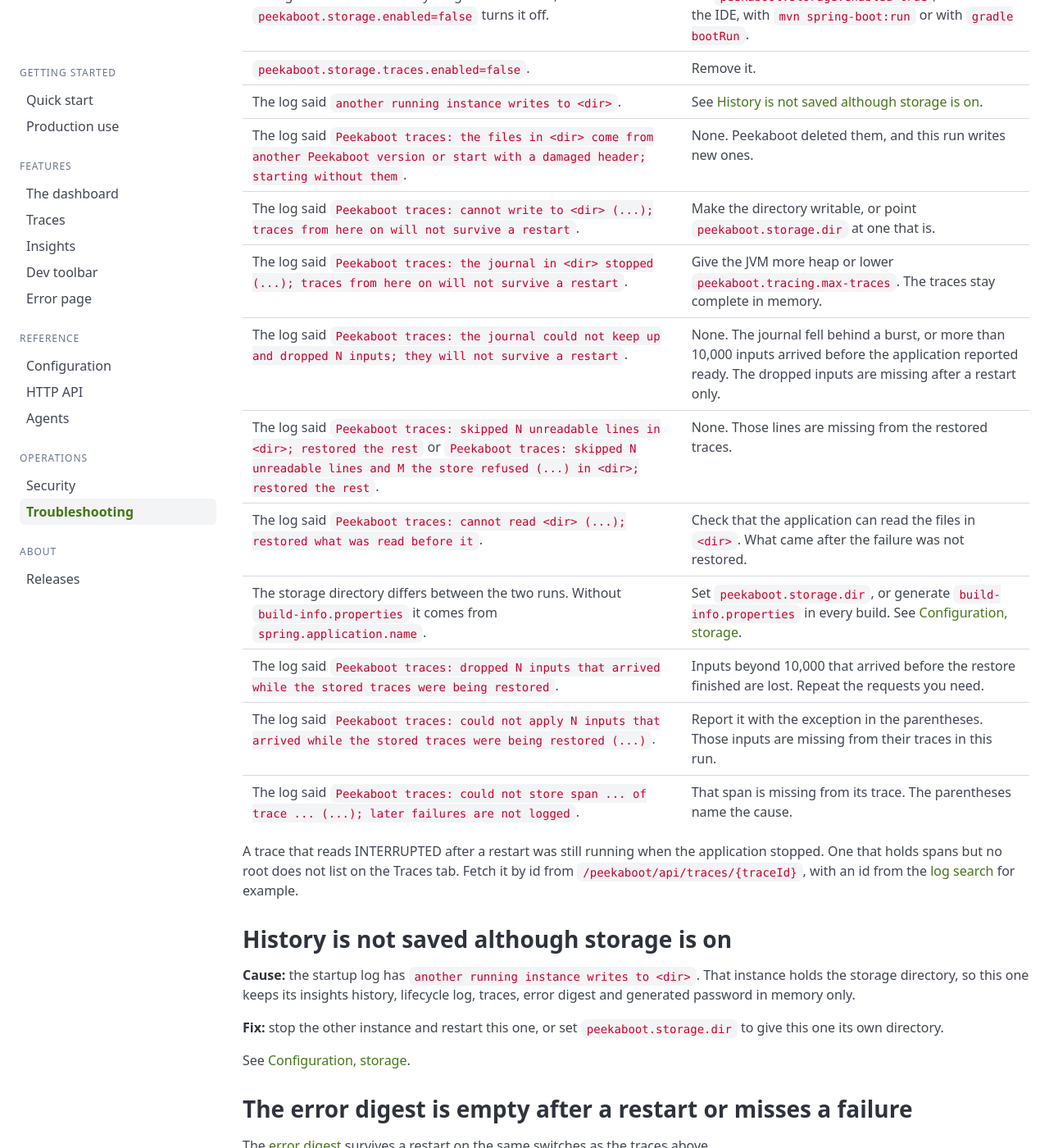
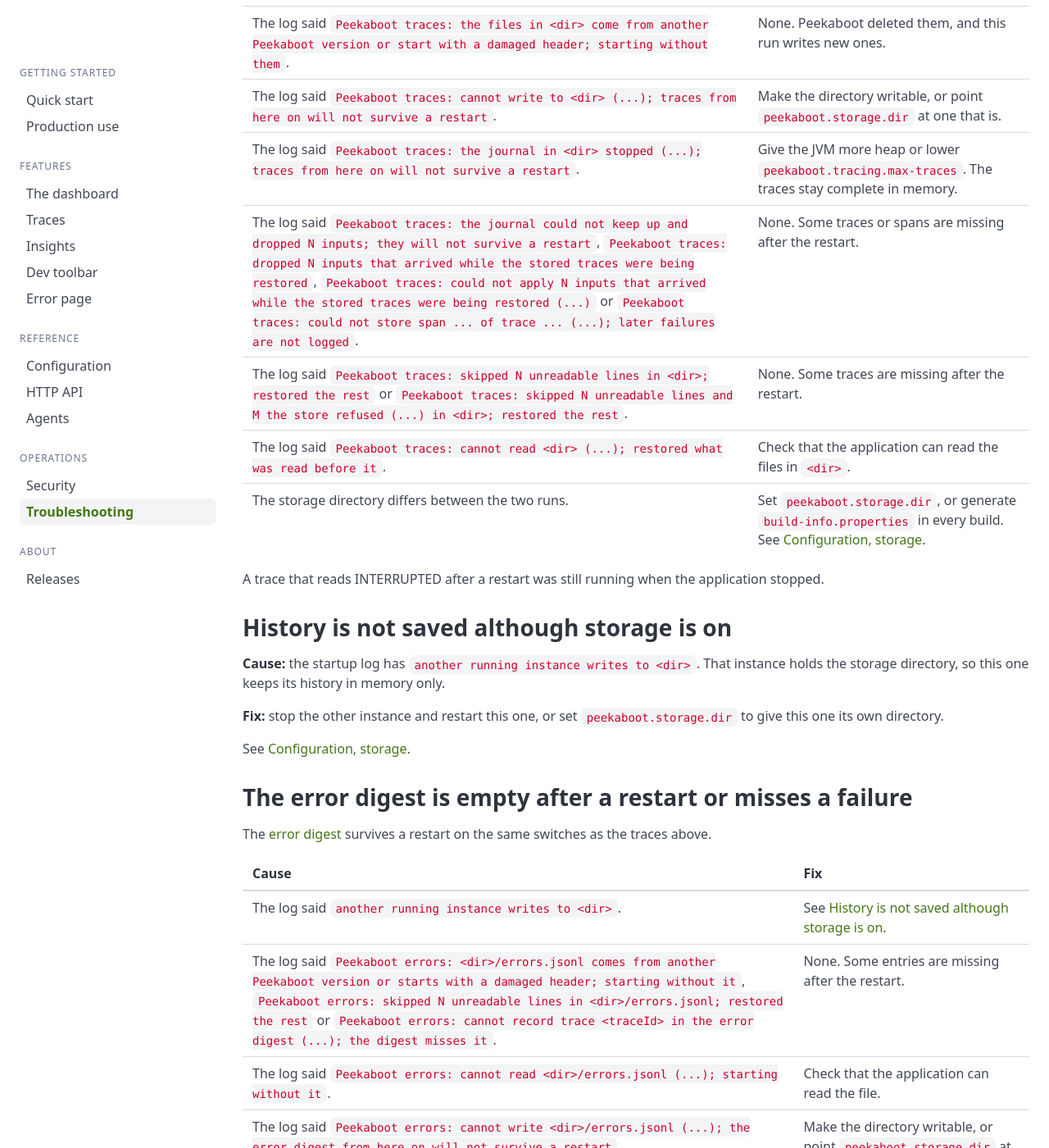
Before and after one commit to peekaboot-org/peekaboot-org.github.io, a Jekyll site: the page built from docs/troubleshooting.md, in a window 1280 px wide and 1400 px high, scrolled down 1622 px. Shown: the whole window at 82% size. Built offline with Jekyll 4.4.1, drawn with Linux system fonts in a browser that asks for light colours; some of the changed text lies outside the part shown.

Commit message:
docs: drop rare causes from troubleshooting

```diff
--- a/docs/troubleshooting.md
+++ b/docs/troubleshooting.md
@@ -11,12 +11,10 @@ permalink: /docs/troubleshooting/
 | Peekaboot is off. It is off by default for a deployment or a test. | Set `peekaboot.enabled=true` in `application.yml`, an environment variable or a system property. See [Configuration, when Peekaboot is on]({{ '/docs/configuration/' | relative_url }}#when-peekaboot-is-on). |
 | You develop inside a devcontainer or GitHub Codespaces. Those count as containers. | Set `peekaboot.enabled=true` and the feature switches you want, such as `peekaboot.dev-toolbar.enabled`, explicitly. See [Configuration, containers]({{ '/docs/configuration/' | relative_url }}#container-markers). |
 | The application sets `server.servlet.context-path`. | Open the dashboard under that path, for example `/my-app/peekaboot`. The `/peekaboot` part cannot be changed. |
-| The application sets `spring.mvc.servlet.path`. | Open the dashboard under the DispatcherServlet's path, for example `/app/peekaboot/`. The startup summary prints the right URL. The `/peekaboot` part cannot be changed. |
+| The application sets `spring.mvc.servlet.path`. | Open the dashboard under that path, for example `/app/peekaboot/`. |
 | The application is reactive (WebFlux) or not a web application. | None. Peekaboot's dashboard needs a servlet web application. |
-| Spring Boot Actuator is not on the classpath. | Keep `spring-boot-starter-actuator`, which the Peekaboot starter brings in. |
 
-The startup summary's `Peekaboot Dashboard` line shows the URL. It is missing where no
-dashboard is served, and the whole summary is missing with `peekaboot.lifecycle.enabled=false`.
+The startup summary's `Peekaboot Dashboard` line shows the URL.
 
 ## Peekaboot is off in `@SpringBootTest` {#disabled-in-springboottest}
 
@@ -37,7 +35,7 @@ Check `tracingSpansPossible` in `GET /peekaboot/api/features`. With it `false` t
 | `tracingSpansPossible` | Cause | Fix |
 |---|---|---|
 | `false` | No OpenTelemetry SDK on the classpath. | Keep `spring-boot-starter-opentelemetry`, which the Peekaboot starter brings in. See [Production use]({{ '/docs/in-production/' | relative_url }}#class-path). |
-| `true` | Your configuration sets `management.tracing.sampling.probability` to `0`, which beats Peekaboot's `1.0`. A value between `0` and `1` records only that share of requests. | Check the effective value on the Environment tab and remove or raise your setting. |
+| `true` | Your configuration sets `management.tracing.sampling.probability` to `0`, which beats Peekaboot's `1.0`. | Check the effective value on the Environment tab and remove or raise your setting. |
 
 A Traces tab that is missing altogether means `peekaboot.tracing.enabled=false`.
 
@@ -51,24 +49,17 @@ A Traces tab that is missing altogether means `peekaboot.tracing.enabled=false`.
 | The log said `Peekaboot traces: the files in <dir> come from another Peekaboot version or start with a damaged header; starting without them`. | None. Peekaboot deleted them, and this run writes new ones. |
 | The log said `Peekaboot traces: cannot write to <dir> (...); traces from here on will not survive a restart`. | Make the directory writable, or point `peekaboot.storage.dir` at one that is. |
 | The log said `Peekaboot traces: the journal in <dir> stopped (...); traces from here on will not survive a restart`. | Give the JVM more heap or lower `peekaboot.tracing.max-traces`. The traces stay complete in memory. |
-| The log said `Peekaboot traces: the journal could not keep up and dropped N inputs; they will not survive a restart`. | None. The journal fell behind a burst, or more than 10,000 inputs arrived before the application reported ready. The dropped inputs are missing after a restart only. |
-| The log said `Peekaboot traces: skipped N unreadable lines in <dir>; restored the rest` or `Peekaboot traces: skipped N unreadable lines and M the store refused (...) in <dir>; restored the rest`. | None. Those lines are missing from the restored traces. |
-| The log said `Peekaboot traces: cannot read <dir> (...); restored what was read before it`. | Check that the application can read the files in `<dir>`. What came after the failure was not restored. |
-| The storage directory differs between the two runs. Without `build-info.properties` it comes from `spring.application.name`. | Set `peekaboot.storage.dir`, or generate `build-info.properties` in every build. See [Configuration, storage]({{ '/docs/configuration/' | relative_url }}#peekabootstorage). |
-| The log said `Peekaboot traces: dropped N inputs that arrived while the stored traces were being restored`. | Inputs beyond 10,000 that arrived before the restore finished are lost. Repeat the requests you need. |
-| The log said `Peekaboot traces: could not apply N inputs that arrived while the stored traces were being restored (...)`. | Report it with the exception in the parentheses. Those inputs are missing from their traces in this run. |
-| The log said `Peekaboot traces: could not store span ... of trace ... (...); later failures are not logged`. | That span is missing from its trace. The parentheses name the cause. |
+| The log said `Peekaboot traces: the journal could not keep up and dropped N inputs; they will not survive a restart`, `Peekaboot traces: dropped N inputs that arrived while the stored traces were being restored`, `Peekaboot traces: could not apply N inputs that arrived while the stored traces were being restored (...)` or `Peekaboot traces: could not store span ... of trace ... (...); later failures are not logged`. | None. Some traces or spans are missing after the restart. |
+| The log said `Peekaboot traces: skipped N unreadable lines in <dir>; restored the rest` or `Peekaboot traces: skipped N unreadable lines and M the store refused (...) in <dir>; restored the rest`. | None. Some traces are missing after the restart. |
+| The log said `Peekaboot traces: cannot read <dir> (...); restored what was read before it`. | Check that the application can read the files in `<dir>`. |
+| The storage directory differs between the two runs. | Set `peekaboot.storage.dir`, or generate `build-info.properties` in every build. See [Configuration, storage]({{ '/docs/configuration/' | relative_url }}#peekabootstorage). |
 
 A trace that reads INTERRUPTED after a restart was still running when the application stopped.
-One that holds spans but no root does not list on the Traces tab. Fetch it by id from
-`/peekaboot/api/traces/{traceId}`, with an id from the [log
-search]({{ '/docs/api/' | relative_url }}#log-search) for example.
 
 ## History is not saved although storage is on {#second-instance}
 
 **Cause:** the startup log has `another running instance writes to <dir>`. That instance holds
-the storage directory, so this one keeps its insights history, lifecycle log, traces, error
-digest and generated password in memory only.
+the storage directory, so this one keeps its history in memory only.
 
 **Fix:** stop the other instance and restart this one, or set `peekaboot.storage.dir` to give
 this one its own directory.
@@ -83,17 +74,14 @@ same switches as the traces above.
 | Cause | Fix |
 |---|---|
 | The log said `another running instance writes to <dir>`. | See [History is not saved although storage is on](#second-instance). |
-| The log said `Peekaboot errors: <dir>/errors.jsonl comes from another Peekaboot version or starts with a damaged header; starting without it`. | None. Peekaboot deleted it, and a new file starts with the next recorded failure. |
+| The log said `Peekaboot errors: <dir>/errors.jsonl comes from another Peekaboot version or starts with a damaged header; starting without it`, `Peekaboot errors: skipped N unreadable lines in <dir>/errors.jsonl; restored the rest` or `Peekaboot errors: cannot record trace <traceId> in the error digest (...); the digest misses it`. | None. Some entries are missing after the restart. |
 | The log said `Peekaboot errors: cannot read <dir>/errors.jsonl (...); starting without it`. | Check that the application can read the file. |
-| The log said `Peekaboot errors: skipped N unreadable lines in <dir>/errors.jsonl; restored the rest`. | None. Those entries are missing. |
 | The log said `Peekaboot errors: cannot write <dir>/errors.jsonl (...); the error digest from here on will not survive a restart`. | Make the directory writable, or point `peekaboot.storage.dir` at one that is. |
-| The log said `Peekaboot errors: cannot record trace <traceId> in the error digest (...); the digest misses it`. | Report it with the exception in the parentheses. The digest misses that failure. Its trace stays in the store. |
 
 ## Traces arrive late in tests {#traces-late-or-empty-in-tests}
 
 **Cause:** spans arrive after a short delay. A test that reads `/peekaboot/api/traces/**` right
-after its request sees none. Until the trace's root span arrives,
-`/peekaboot/api/traces/{traceId}` answers `200` with `summary.complete` set to `false`.
+after its request sees none.
 
 **Fix:** shorten the [export
 delay]({{ '/docs/configuration/' | relative_url }}#what-peekaboot-sets-in-your-application) in
@@ -110,8 +98,7 @@ management:
 ## A trace shows a TRUNCATED badge or fewer queries than expected {#traces-tab-truncated}
 
 **Cause:** the trace hit `peekaboot.tracing.max-spans-per-trace` (default `500`). The oldest
-spans were dropped, and their queries with them. The badge stays on that trace. Without the
-badge, the query count is complete.
+spans were dropped, and their queries with them.
 
 **Fix:** raise `peekaboot.tracing.max-spans-per-trace`. See [Configuration, query-heavy
 application]({{ '/docs/configuration/' | relative_url }}#query-heavy-application).
@@ -120,9 +107,9 @@ application]({{ '/docs/configuration/' | relative_url }}#query-heavy-application
 
 | Cause | Fix |
 |---|---|
-| Tracing is off. Logs are captured only while `peekaboot.tracing.enabled` is on. | Remove `peekaboot.tracing.enabled: false`. |
+| Tracing is off. | Remove `peekaboot.tracing.enabled: false`. |
 | The application does not log through Logback. | None. Log capture works with Logback only. |
-| The log line was written on a thread without the trace context. It is kept with the lines written outside any trace, the newest [`peekaboot.tracing.max-untraced-logs`]({{ '/docs/configuration/' | relative_url }}#peekaboottracing) of them. | Find it with `GET /peekaboot/api/logs?q=<text>`. For `@Async` and other executor work, see [the next entry](#async-work-missing). |
+| The log line was written on a thread without the trace context. | Find it with `GET /peekaboot/api/logs?q=<text>`. For `@Async` and other executor work, see [the next entry](#async-work-missing). |
 
 See [Traces, what gets recorded]({{ '/docs/traces/' | relative_url }}#what-gets-captured).
 
@@ -131,8 +118,7 @@ See [Traces, what gets recorded]({{ '/docs/traces/' | relative_url }}#what-gets-
 {% include facts/propagate-context.md %}
 
 Also check that `peekaboot.tracing.async` and `peekaboot.tracing.enabled` are not set to
-`false`. An application that declares its own `Executor` bean also needs
-`spring.task.execution.mode=force`. See [Traces, background
+`false`. See [Traces, background
 work]({{ '/docs/traces/' | relative_url }}#background-work).
 
 ## The toolbar does not appear {#toolbar-never-appears}
@@ -141,7 +127,7 @@ work]({{ '/docs/traces/' | relative_url }}#background-work).
 |---|---|
 | `peekaboot.dev-toolbar.enabled` is off. It is on only for a local run, and `peekaboot.enabled=true` does not switch it on. | Set `peekaboot.dev-toolbar.enabled: true` where you want the toolbar. |
 | The response is not HTML with a `</body>` tag. JSON responses and redirects never get a bar. | Open the request's trace on the Traces tab. Calls made from Swagger UI show in its bar. |
-| The HTML response is larger than 2 MiB, or the request matches an injection exclusion: an excluded path prefix, a blocked file extension, an `X-Requested-With` header or an async dispatch. | Open the request's trace on the Traces tab, if it is traced. See [Dev toolbar, pages that get the bar]({{ '/docs/dev-toolbar/' | relative_url }}#where-the-bar-appears). |
+| The HTML response is larger than 2 MiB, or the request is excluded, such as a static asset or an `X-Requested-With` request. | Open the request's trace on the Traces tab. See [Dev toolbar, pages that get the bar]({{ '/docs/dev-toolbar/' | relative_url }}#where-the-bar-appears). |
 | On a local run, the page was opened from another machine, or through a tunnel or a proxy. | See [The dashboard returns 403 on a local run](#dashboard-403). |
 
 ## The toolbar says "could not start" {#toolbar-could-not-start}
@@ -162,7 +148,7 @@ in]({{ '/docs/security/' | relative_url }}#toolbar-requires-sign-in).
 ## The Meters tab is missing {#meters-tab-missing}
 
 **Cause:** there is no `MeterRegistry` bean. `GET /peekaboot/api/features` then reports
-`metrics: false`. The Insights tab and the stat tiles on Overview are missing too.
+`metrics: false`.
 
 **Fix:** find what excludes Spring Boot Actuator's metrics auto-configuration and remove it.
 See [The dashboard, which tabs
@@ -174,7 +160,7 @@ appear]({{ '/docs/dashboard/' | relative_url }}#conditionally-shown-tabs).
 |---|---|---|
 | Insights tab missing | `peekaboot.insights.enabled=false`, or there is no `MeterRegistry`. | Remove the setting, or see [the Meters tab is missing](#meters-tab-missing). |
 | Your panels are replaced by the default ones | Your `peekaboot-insights.yml` is invalid. The startup log has an `ERROR` containing `is invalid; discarding it entirely`. | Fix the file as the log message says. |
-| A panel says "No data" | The panel's meters are not registered, for example there is no HikariCP, Hibernate or `datasource-micrometer`. | Look the meter up on the Meters tab. A meter that is not there cannot be charted. |
+| A panel says "No data" | The panel's meters are not registered. | Look the meter up on the Meters tab. A meter that is not there cannot be charted. |
 
 See [Insights, when the tab
 appears]({{ '/docs/insights/' | relative_url }}#when-the-tab-appears).
@@ -211,10 +197,7 @@ shown]({{ '/docs/security/' | relative_url }}#masking-opt-ins).
 
 **Cause:** Peekaboot runs on a deployment, so its HTTP Basic guard is on. It challenges
 every `/peekaboot/**` request, including one your own Spring Security chain signed in. A VPN,
-a proxy with basic auth, an IP allowlist or an API gateway in front does not satisfy it.
-
-This also hits smoke tests that start the packaged jar with Testcontainers or docker-compose.
-That process counts as a deployment.
+a proxy or a gateway in front does not satisfy it.
 
 **Fix:** one of these.
 
@@ -223,18 +206,16 @@ That process counts as a deployment.
   `Password: unchanged since <date>`. If nobody kept it, delete the credentials file named on
   that line and restart for a new one.
 - Set your own password with `peekaboot.security.password`.
-- Set `peekaboot.security.enabled=false` where your own security protects the dashboard, and
-  for a smoke-test container. If that security also uses the `Authorization` header, as HTTP
-  Basic and bearer tokens do, the two lock each other out.
+- Set `peekaboot.security.enabled=false` where your own security protects the dashboard. If
+  that security also uses the `Authorization` header, as HTTP Basic and bearer tokens do, the
+  two lock each other out.
 
 See [Security, securing the dashboard]({{ '/docs/security/' | relative_url }}#securing-the-dashboard).
 
 ## The dashboard returns 403 on a local run {#dashboard-403}
 
 **Cause:** on a local run Peekaboot answers only the machine the application runs on. A request
-from another machine gets a `403`. So does one a tunnel service or a reverse proxy relays, and
-one that names the machine by anything but `localhost` or a loopback address. The response body
-names `peekaboot.remote-access.enabled`.
+from another machine gets a `403`, and so does one a tunnel or a reverse proxy relays.
 
 **Fix:** one of these.
 
@@ -264,8 +245,6 @@ for credentials on whatever page is open.
 
 - `peekaboot.storage.enabled` is `false`, the default on a deployment. The generated password
   is not saved.
-- The log says the credentials file `is accessible to its group or to others` on every start.
-  The file must be readable by its owner only, or Peekaboot ignores it.
 - The log says `another running instance writes to <dir>`. See
   [History is not saved although storage is on](#second-instance).
 
@@ -274,7 +253,7 @@ for credentials on whatever page is open.
 - Set `peekaboot.storage.enabled=true` to keep the password across restarts.
 - Set `peekaboot.security.password` to your own.
 - Set `peekaboot.security.credentials-file` to a path. Peekaboot writes the credentials there
-  even with storage off. Choose a file system that keeps the file's mode.
+  even with storage off.
 
 See [Configuration, `peekaboot.security`]({{ '/docs/configuration/' | relative_url }}#peekabootsecurity).
 
@@ -302,7 +281,7 @@ entirely, set `peekaboot.error-page.enabled: false`.
 ## Stack frames are hidden {#stack-frames-hidden}
 
 **Cause:** stack-trace folding is on, which is the default. Framework frames collapse
-behind a toggle on the error page and in the Logs tab. Your own frames are never folded.
+behind a toggle on the error page and in the Logs tab.
 
 **Fix:** click the toggle to expand them. To stop folding, set
 `peekaboot.stack-trace.fold: false`. To change which frames fold, set
```
Also changed, not shown: docs/dev-toolbar.md (+6 -21 lines), docs/error-page.md (+5 -16 lines), docs/in-production.md (+17 -29 lines).
